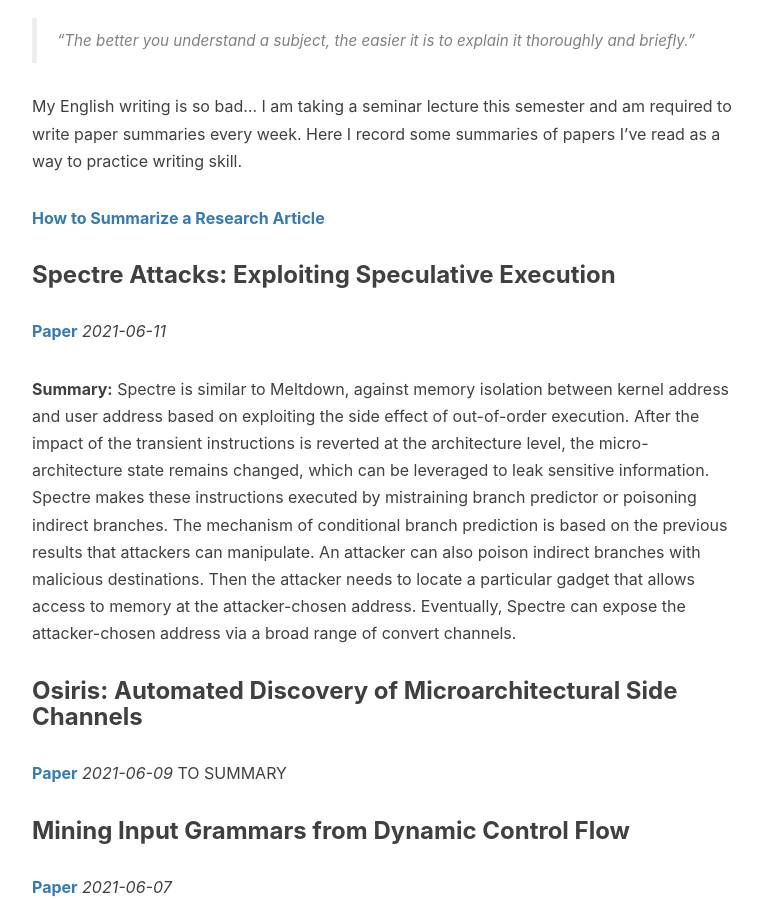
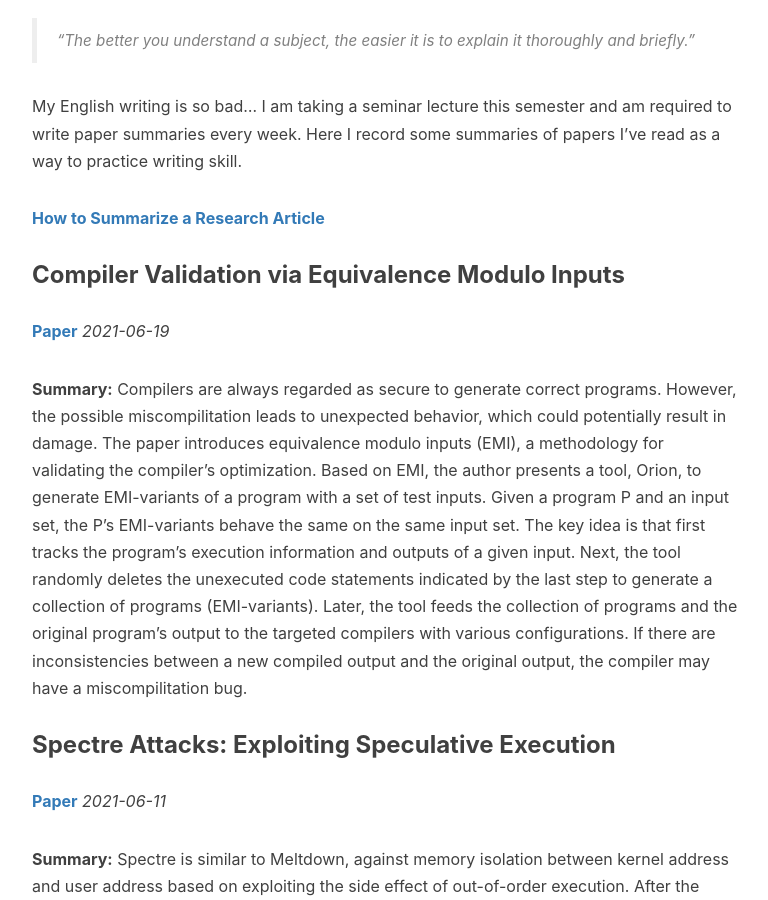
Before and after one commit to Jdkhnjggf/Jdkhnjggf.github.io, a Jekyll site: the page built from _posts/2021-05-01-Paper-Summaries.markdown, in a window 1280 px wide and 900 px high, scrolled down 545 px. Shown: the whole window, without its empty margins (233-1001 px from the left). Built offline with Jekyll 4.4.1, drawn with Linux system fonts in a browser that asks for light colours; nearby versions of some CDN libraries; comment, search, counter and statistics services are not loaded.

Commit message:
add paper summary

```diff
--- a/_posts/2021-05-01-Paper-Summaries.markdown
+++ b/_posts/2021-05-01-Paper-Summaries.markdown
@@ -14,6 +14,13 @@ tags:
 My English writing is so bad... I am taking a seminar lecture this semester and am required to write paper summaries every week. Here I record some summaries of papers I've read as a way to practice writing skill.
 
 [**How to Summarize a Research Article**](https://writingcenter.uconn.edu/wp-content/uploads/sites/593/2014/06/How_to_Summarize_a_Research_Article1.pdf)
+
+
+### Compiler Validation via Equivalence Modulo Inputs
+[**Paper**](https://www.cs.ucdavis.edu/~su/publications/emi.pdf)  *2021-06-19*
+
+**Summary:**
+ Compilers are always regarded as secure to generate correct programs. However, the possible miscompilitation leads to unexpected behavior, which could potentially result in damage. The paper introduces equivalence modulo inputs (EMI), a methodology for validating the compiler's optimization. Based on EMI, the author presents a tool, Orion, to generate EMI-variants of a program with a set of test inputs. Given a program P and an input set, the P's EMI-variants behave the same on the same input set. The key idea is that first tracks the program's execution information and outputs of a given input. Next, the tool randomly deletes the unexecuted code statements indicated by the last step to generate a collection of programs (EMI-variants). Later, the tool feeds the collection of programs and the original program's output to the targeted compilers with various configurations. If there are inconsistencies between a new compiled output and the original output, the compiler may have a miscompilitation bug.
 
 
 ### Spectre Attacks: Exploiting Speculative Execution
```
